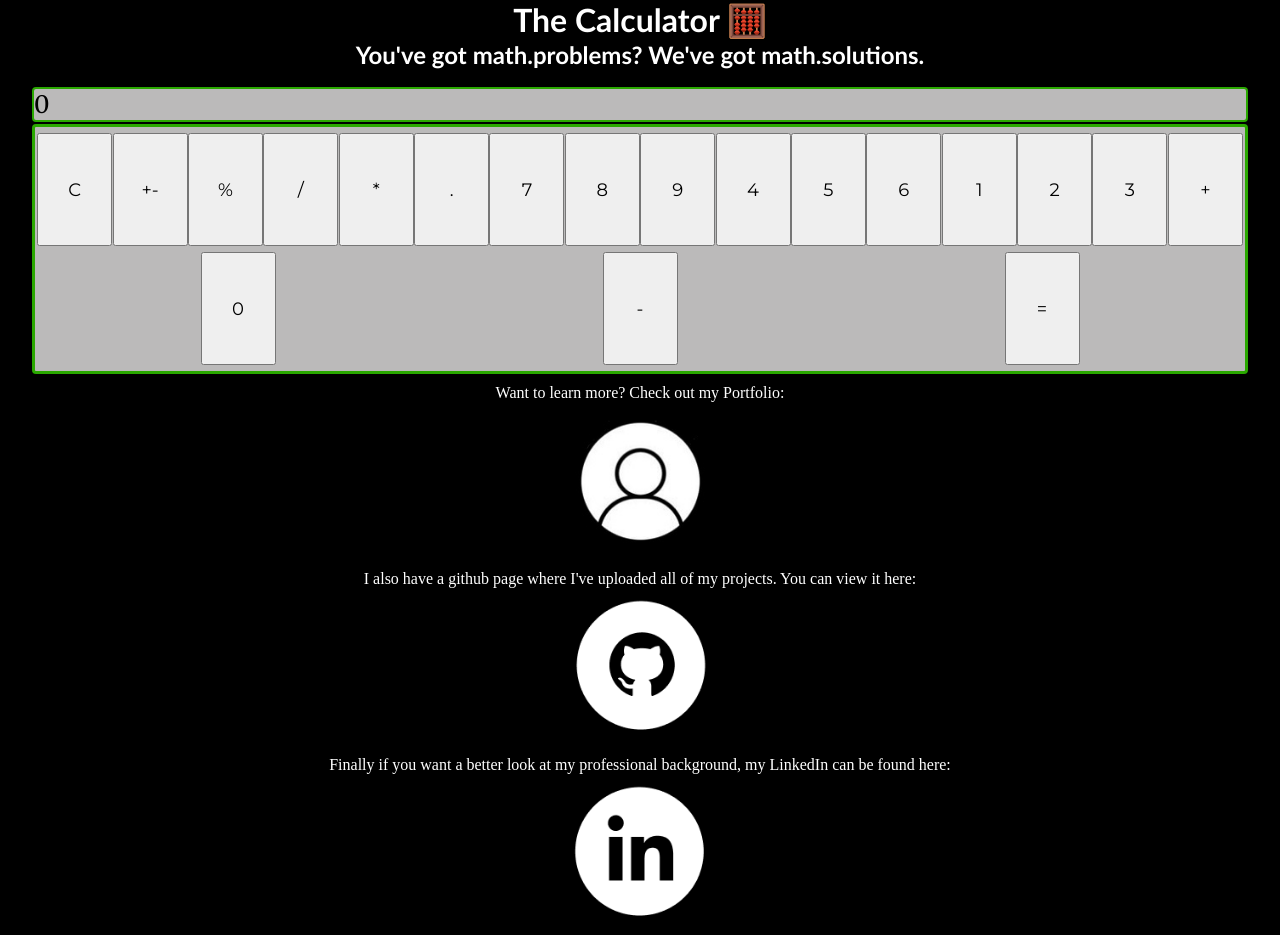
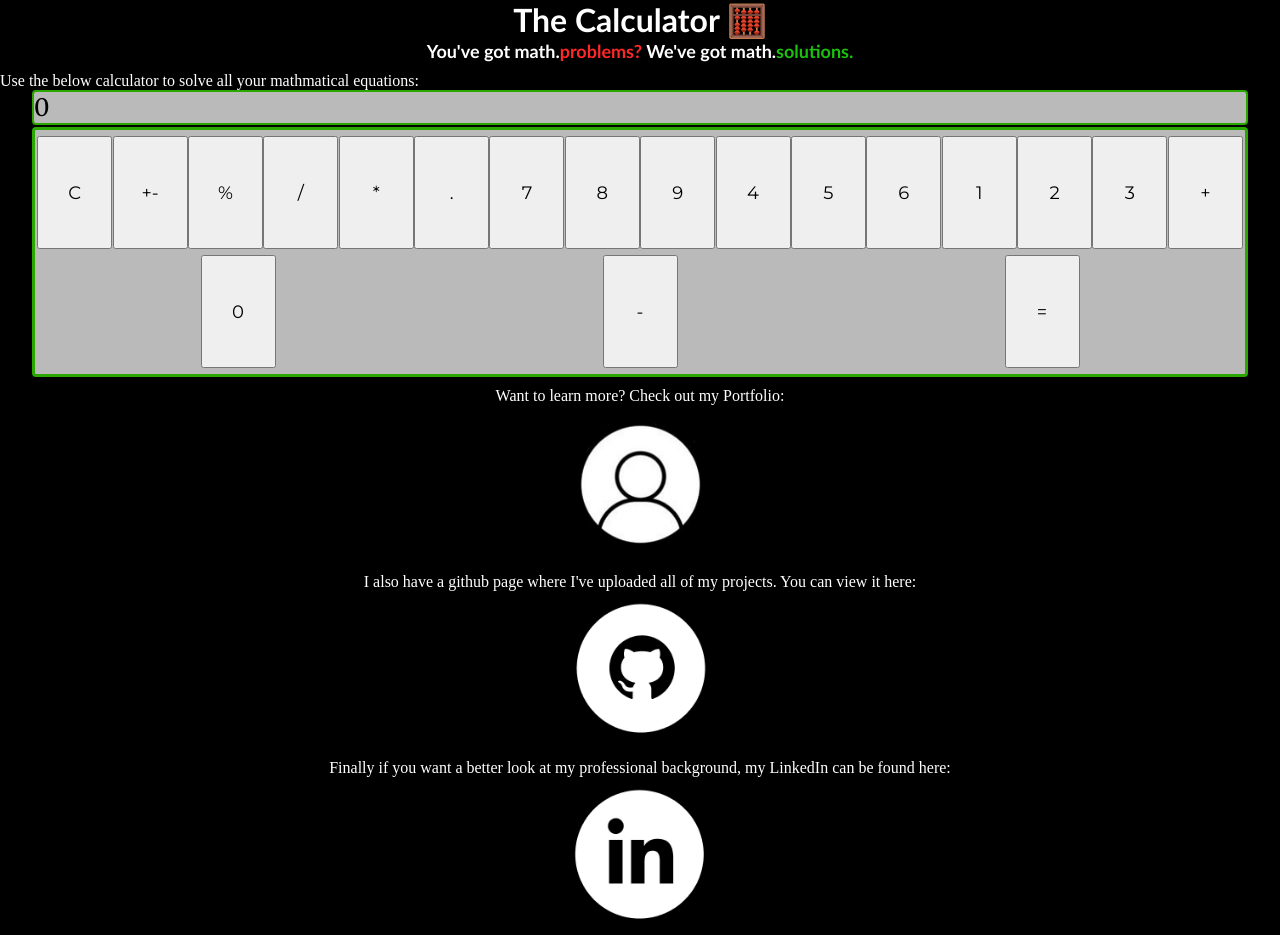
Before and after one commit to BethScarlett/calculator-redux, a React (Vite) app: page / in a window 1280 px wide. Built offline with nearby package versions, Linux system fonts and the light colour scheme.

Commit message:
Fixed header width so text is centered on page, added small colour changing animation to sub heading and adjusted header font sizes. Additionally fixed calc body label not displaying correct colour.

```diff
--- a/src/Components/CalcBody/CalcBody.scss
+++ b/src/Components/CalcBody/CalcBody.scss
@@ -1,5 +1,11 @@
+@use "../../assets/Variables/ColourVariables.scss" as *;
+
 * {
   margin: 0;
   padding: 0;
   box-sizing: border-box;
 }
+
+label {
+  color: $C-calcbody-label;
+}
--- a/src/Components/Header/Header.scss
+++ b/src/Components/Header/Header.scss
@@ -8,8 +8,9 @@
 }
 
 .header {
-  max-width: 50dvw;
+  max-width: 80dvw;
   margin: auto;
+  margin-bottom: 10px;
   text-align: center;
   font-family: $F-heading-generic;
 
@@ -19,5 +20,35 @@
 
   &__sub {
     color: $C-header-sub;
+    font-size: 18px;
+
+    &--problem {
+      animation: alternateColourProblem 5s infinite alternate;
+    }
+
+    &--solution {
+      animation: alternateColourSolution 5s infinite alternate;
+    }
   }
 }
+
+
+@keyframes alternateColourProblem {
+  from {
+    color: $C-header-sub;
+  }
+  to {
+    color: $C-header-sub-problem;
+  }
+
+}
+
+@keyframes alternateColourSolution {
+  from {
+    color: $C-header-sub;
+  }
+  to {
+    color: $C-header-sub-solution;
+  }
+
+}
--- a/src/Components/Header/Header.tsx
+++ b/src/Components/Header/Header.tsx
@@ -5,7 +5,7 @@ const Header = () => {
     <div className="header">
       <h1 className="header__main">The Calculator 🧮</h1>
       <h2 className="header__sub">
-        You've got math.problems? We've got math.solutions.
+        You've got math.<a className="header__sub header__sub--problem">problems?</a> We've got math.<a className="header__sub header__sub--solution">solutions.</a>
       </h2>
     </div>
   );
--- a/src/Components/NumDisplay/NumDisplay.scss
+++ b/src/Components/NumDisplay/NumDisplay.scss
@@ -11,7 +11,7 @@
   margin: auto;
   margin-bottom: 2px;
   width: 95dvw;
-  border: 2px solid $C-calcBody-border;
+  border: 2px solid $C-calcbody-border;
   border-radius: 4px;
   background-color: $C-numpad-background;
   font-size: 24px;
--- a/src/Components/NumPad/NumPad.scss
+++ b/src/Components/NumPad/NumPad.scss
@@ -14,7 +14,7 @@
   padding: 3px 2px;
   min-height: 250px;
   width: 95dvw;
-  border: 3px solid $C-calcBody-border;
+  border: 3px solid $C-calcbody-border;
   border-radius: 4px;
   background-color: $C-numpad-background;
 }
--- a/src/assets/Variables/ColourVariables.scss
+++ b/src/assets/Variables/ColourVariables.scss
@@ -4,10 +4,14 @@ $C-numpad-background: #bbbaba;
 $C-numdisplay-background: #bbbaba;
 
 //Borders
-$C-calcBody-border:#2aa800;
+$C-calcbody-border:#2aa800;
 
 //Text Colours
 $C-header-main: #ffffff;
 $C-header-sub: #ffffff;
+$C-header-sub-problem: #ff2626;
+$C-header-sub-solution: #1ac10b;
+
+$C-calcbody-label:#ffffff;
 
 $C-footer-label: #ffffff;
```
